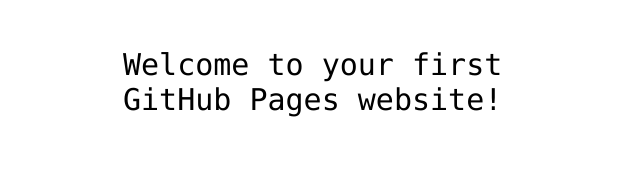
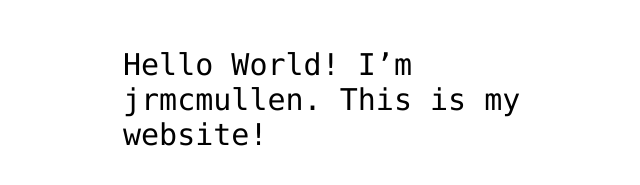
Before and after one commit to jrmcmullen/hello-world, a plain HTML site: page index.html in a window 1280 px wide. Shown: the part 341-526 px from the top of the page, without its empty margins (317-957 px from the left). Drawn offline with Linux system fonts and the light colour scheme.

Commit message:
Update index.html

```diff
--- a/index.html
+++ b/index.html
@@ -12,7 +12,7 @@
 <img src="https://octodex.github.com/images/daftpunktocat-thomas.gif" id="octocat" alt="octocat-gif" />
 
 <!-- Change this code here by copy and pasting your template on line 15 -->
-<p>Welcome to your first GitHub Pages website!</p>
+<p>Hello World! I’m jrmcmullen. This is my website!</p>
 
 </body>
 </html>
```
